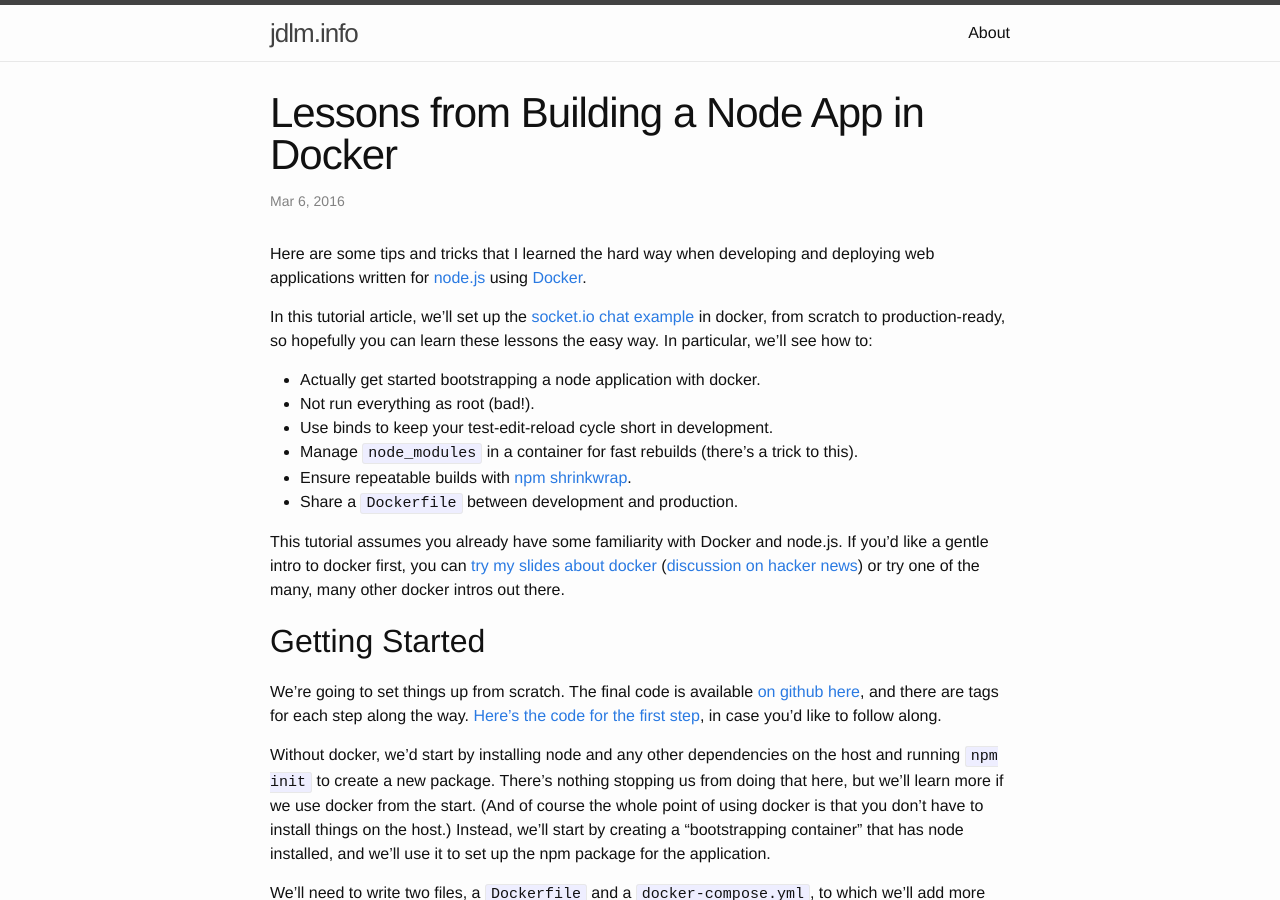
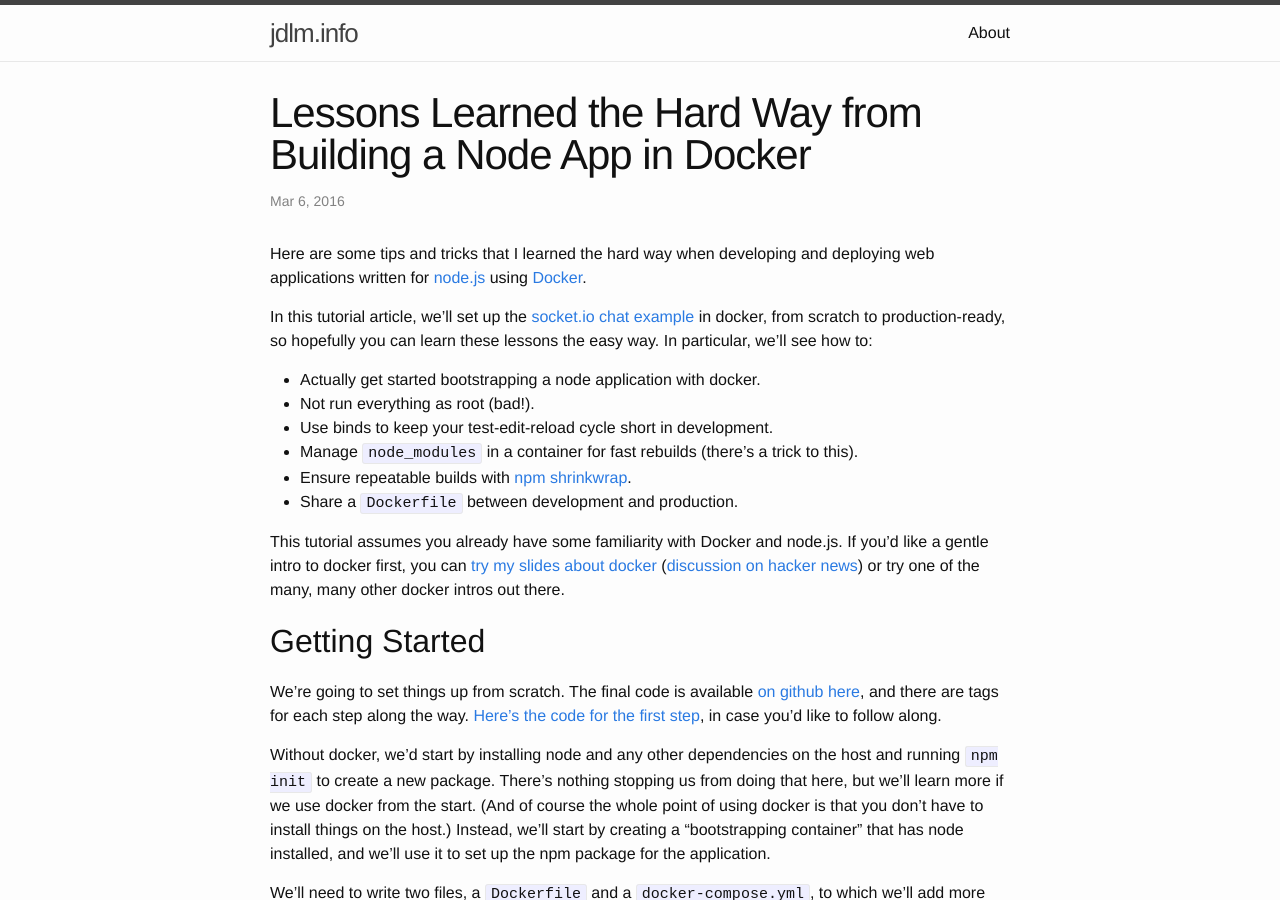
Before and after one commit to jdleesmiller/jdleesmiller.github.io, a Jekyll site: the page built from _posts/2016-03-06-lessons-building-node-app-docker.markdown, in a window 1280 px wide and 900 px high. Built offline with Jekyll 4.4.1, drawn with Linux system fonts in a browser that asks for light colours.

Commit message:
Try a new title

```diff
--- a/_posts/2016-03-06-lessons-building-node-app-docker.markdown
+++ b/_posts/2016-03-06-lessons-building-node-app-docker.markdown
@@ -1,6 +1,6 @@
 ---
 layout: post
-title: "Lessons from Building a Node App in Docker"
+title: "Lessons Learned the Hard Way from Building a Node App in Docker"
 date: 2016-03-06 19:54:56 +0000
 categories: articles
 ---
```
